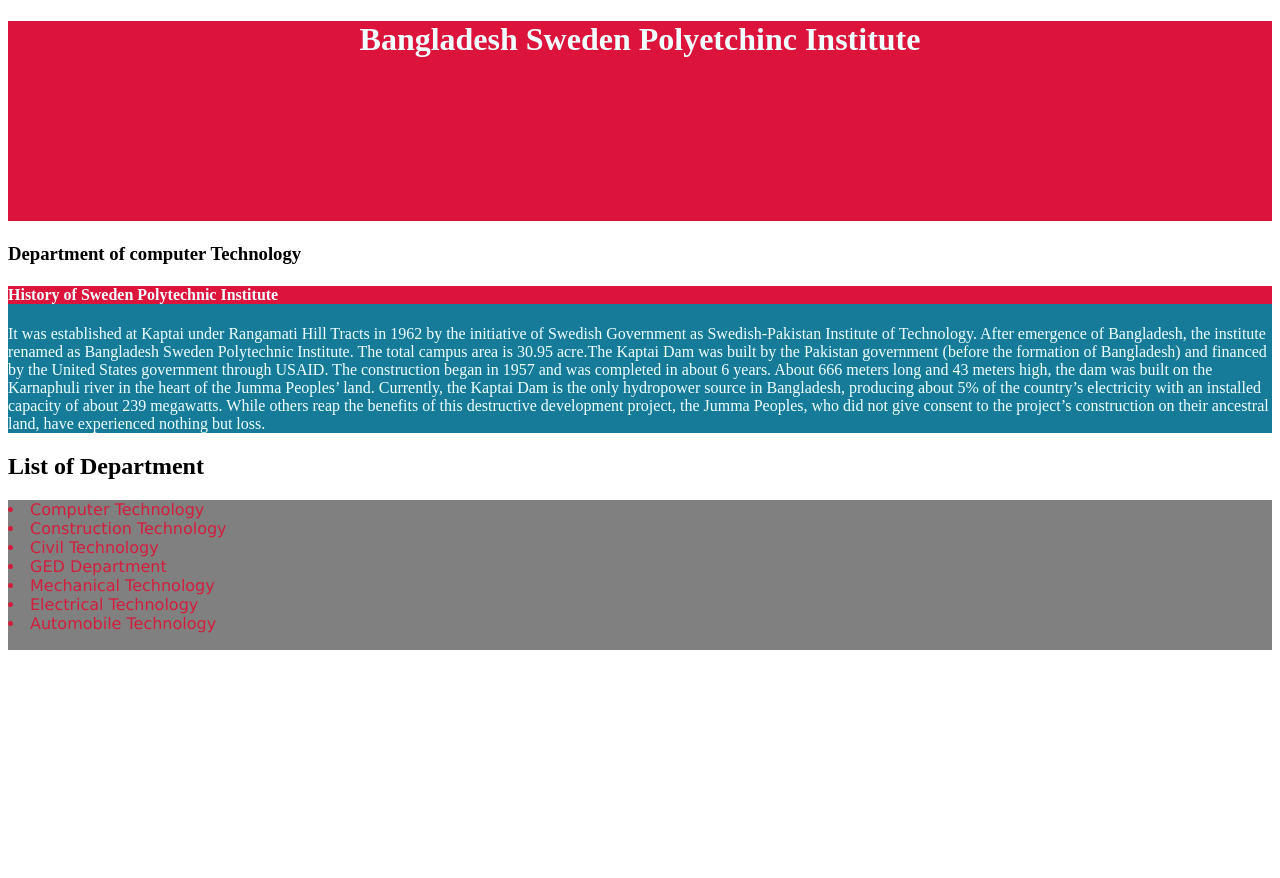
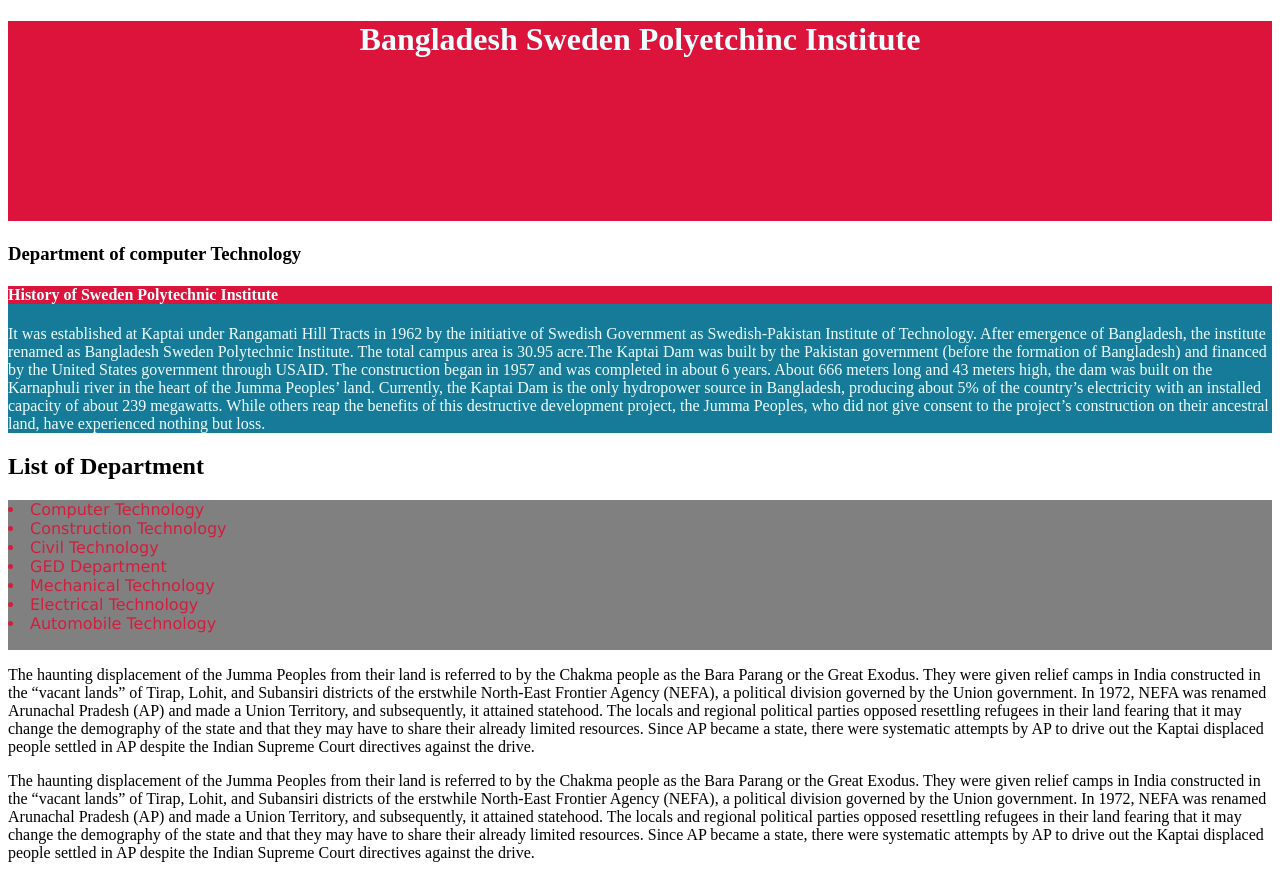
Before and after one commit to PiasBarua/Second-Test-Repo, a plain HTML site: page index.html in a window 1280 px wide. Before the commit the page ends 800 px from the top, so only its background shows below. Drawn offline with Linux system fonts and the light colour scheme.

Commit message:
second-blog

```diff
--- a/index.html
+++ b/index.html
@@ -26,5 +26,11 @@
         <li>Electrical Technology</li>
         <li>Automobile Technology</li>
     </div>
+    <div>
+        <p>The haunting displacement of the Jumma Peoples from their land is referred to by the Chakma people as the Bara Parang or the Great Exodus. They were given relief camps in India constructed in the “vacant lands” of Tirap, Lohit, and Subansiri districts of the erstwhile North-East Frontier Agency (NEFA), a political division governed by the Union government. In 1972, NEFA was renamed Arunachal Pradesh (AP) and made a Union Territory, and subsequently, it attained statehood. The locals and regional political parties opposed resettling refugees in their land fearing that it may change the demography of the state and that they may have to share their already limited resources. Since AP became a state, there were systematic attempts by AP to drive out the Kaptai displaced people settled in AP despite the Indian Supreme Court directives against the drive.</p>
+    </div>
+    <div>
+        <p>The haunting displacement of the Jumma Peoples from their land is referred to by the Chakma people as the Bara Parang or the Great Exodus. They were given relief camps in India constructed in the “vacant lands” of Tirap, Lohit, and Subansiri districts of the erstwhile North-East Frontier Agency (NEFA), a political division governed by the Union government. In 1972, NEFA was renamed Arunachal Pradesh (AP) and made a Union Territory, and subsequently, it attained statehood. The locals and regional political parties opposed resettling refugees in their land fearing that it may change the demography of the state and that they may have to share their already limited resources. Since AP became a state, there were systematic attempts by AP to drive out the Kaptai displaced people settled in AP despite the Indian Supreme Court directives against the drive.</p>
+    </div>
 </body>
 </html>
```
